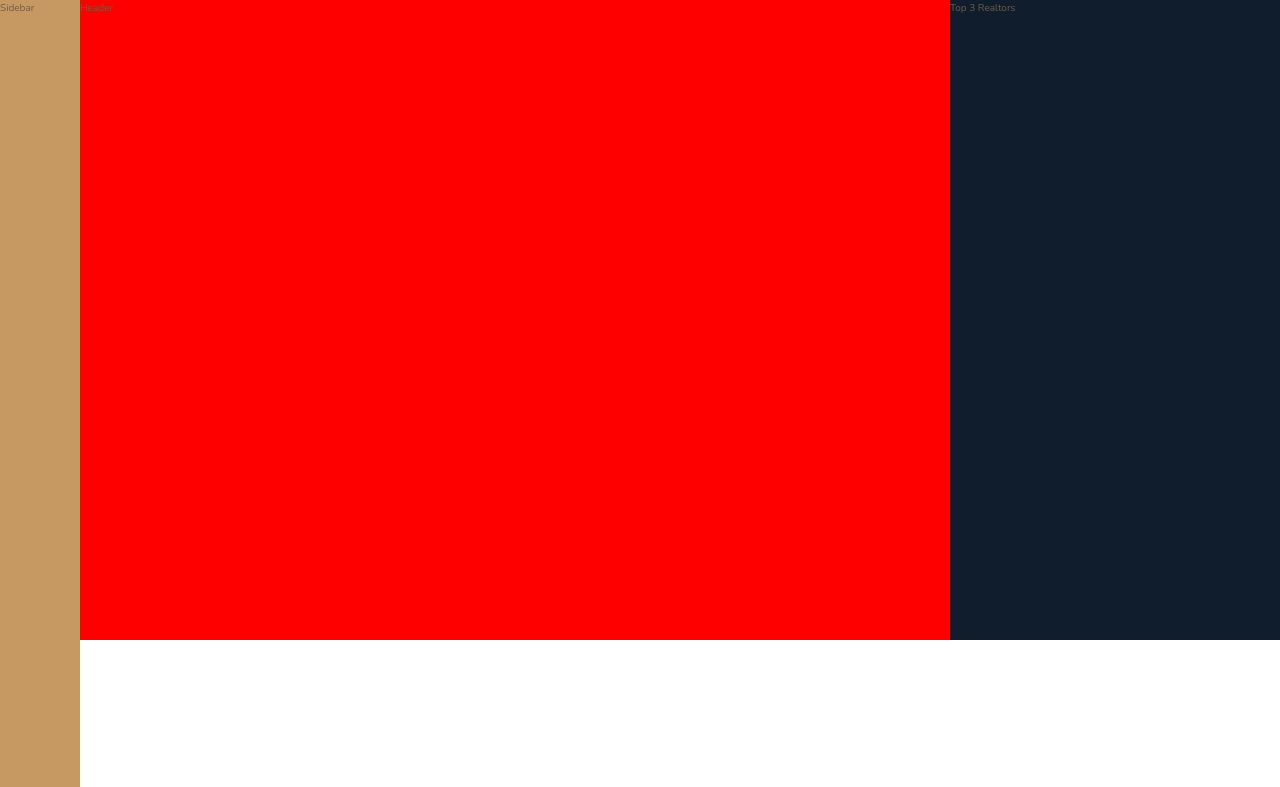
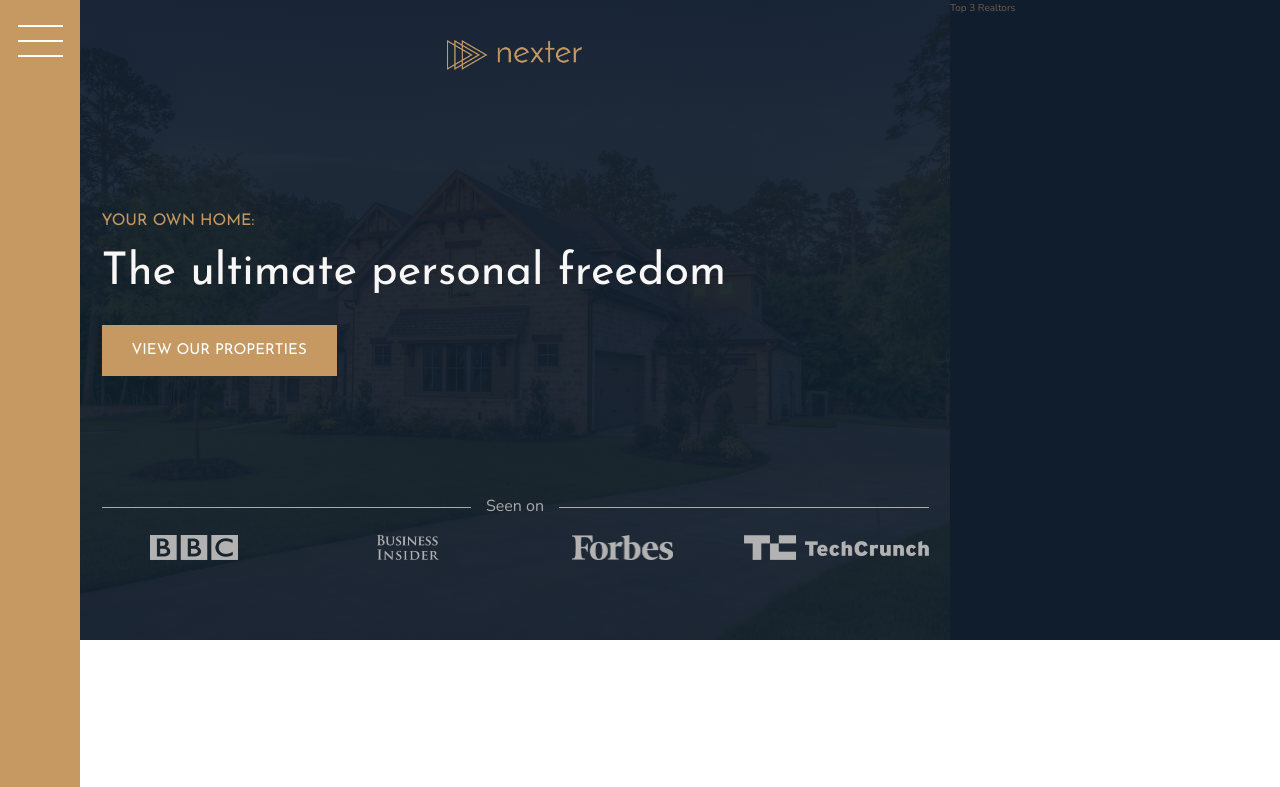
Before and after one commit to JordanFrontDev/Nexter-Website, a website built with Vite: page index.html in a window 1280 px wide. Shown: the top 787 px of the page. Built offline with nearby package versions, Linux system fonts and the light colour scheme.

Commit message:
commiting footer, header, sidebar and typography sections

```diff
--- a/index.html
+++ b/index.html
@@ -12,9 +12,23 @@
     <title>nextex &mdash; your home, your freedom</title>
   </head>
   <body class="container">
-    <div class="sidebar">Sidebar</div>
+    <div class="sidebar">
+      <button class="nav-btn"></button>
+    </div>
 
-    <header class="header">Header</header>
+    <header class="header">
+      <img src="img/logo.png" alt="Nexter Logo" class="header__logo" />
+      <h3 class="heading-3">Your own home:</h3>
+      <h1 class="heading-1">The ultimate personal freedom</h1>
+      <button class="btn header__btn">View our properties</button>
+      <div class="header__seenon-text">Seen on</div>
+      <div class="header__seenon-logos">
+        <img src="img/logo-bbc.png" alt="Seen on logo 1" />
+        <img src="img/logo-bi.png" alt="Seen on logo 2" />
+        <img src="img/logo-forbes.png" alt="Seen on logo 3" />
+        <img src="img/logo-techcrunch.png" alt="Seen on logo 4" />
+      </div>
+    </header>
 
     <div class="realtors">Top 3 Realtors</div>
 
@@ -384,6 +398,7 @@
           <a href="#" class="nav__link">come work with us</a>
         </li>
       </ul>
+      <p class="copyright">&copy; Copyright 2023 by Jordan Vinicius</p>
     </footer>
 
     <script type="module" src="/main.js"></script>
--- a/scss/_footer.scss
+++ b/scss/_footer.scss
@@ -3,3 +3,40 @@
   grid-column: full-start / full-end;
   padding: 8rem;
 }
+
+.nav {
+  list-style: none;
+
+  display: grid;
+  grid-template-columns: repeat(auto-fit, minmax(15rem, 1fr));
+  grid-gap: 2rem;
+  align-items: center;
+
+  &__link:visited,
+  &__link:link {
+    font-size: 1.4rem;
+    color: #fff;
+    text-decoration: none;
+    font-family: $font-display;
+    text-transform: uppercase;
+    text-align: center;
+    padding: 1.5rem;
+    display: block; // display:block on text elements to make them behave like blocks
+    transition: all 0.2s;
+
+    background-color: rgba(#fff, 0.05);
+  }
+
+  &__link:hover,
+  &__link:active {
+    background-color: rgba(#fff, 0.15);
+    transform: translateY(-3px);
+  }
+}
+
+.copyright {
+  font-size: 1.4rem;
+  color: $color-grey-light-2;
+  margin-top: 6rem;
+  text-align: center;
+}
--- a/scss/_header.scss
+++ b/scss/_header.scss
@@ -1,5 +1,57 @@
 .header {
-  background-color: red;
+  background-color: $color-grey-dark-1;
+  grid-column: full-start / col-end 6;
+  background-image: linear-gradient(
+      rgba($color-secondary, 0.93),
+      rgba($color-secondary, 0.93)
+    ),
+    url(../img/hero.jpeg);
+  background-size: cover;
+  background-position: center;
+  padding: 8rem;
+  padding-top: 4rem;
 
-  grid-column: full-start / col-end 6;
+  display: grid;
+  grid-template-rows: 1fr min-content 6rem 1fr;
+  grid-template-columns: max-content;
+  grid-row-gap: 1.5rem;
+  justify-content: center;
+
+  &__logo {
+    height: 3rem;
+    justify-self: center;
+  }
+
+  &__btn {
+    align-self: start;
+    justify-self: start;
+  }
+
+  &__seenon-text {
+    display: grid;
+    grid-template-columns: 1fr max-content 1fr;
+    grid-column-gap: 1.5rem;
+    align-items: center;
+    font-size: 1.6rem;
+    color: $color-grey-light-2;
+
+    &::before,
+    &::after {
+      content: "";
+      height: 1px;
+      display: block;
+      background-color: currentColor;
+    }
+  }
+
+  &__seenon-logos {
+    display: grid;
+    grid-template-columns: repeat(4, 1fr);
+    grid-column-gap: 3rem;
+    justify-items: center;
+    img {
+      height: 2.5rem;
+      filter: brightness(70%);
+    }
+  }
 }
--- a/scss/_sidebar.scss
+++ b/scss/_sidebar.scss
@@ -3,4 +3,34 @@
 
   grid-column: sidebar-start / sidebar-end;
   grid-row: 1 / -1;
+
+  display: flex;
+  justify-content: center;
 }
+
+.nav-btn {
+  border: none;
+  border-radius: 0;
+
+  background-color: #fff;
+  height: 2px;
+  width: 4.5rem;
+  margin-top: 4rem;
+
+  &::before,
+  &::after {
+    content: "";
+    display: block;
+    background-color: #fff;
+    height: 2px;
+    width: 4.5rem;
+  }
+
+  &::before {
+    transform: translateY(-1.5rem);
+  }
+
+  &::after {
+    transform: translateY(1.3rem);
+  }
+}
--- a/scss/_typography.scss
+++ b/scss/_typography.scss
@@ -5,6 +5,9 @@
 
 .heading-1 {
   @extend %heading;
+  font-size: 4.5rem;
+  color: $color-grey-light-1;
+  line-height: 1;
 }
 .heading-2 {
   @extend %heading;
```
